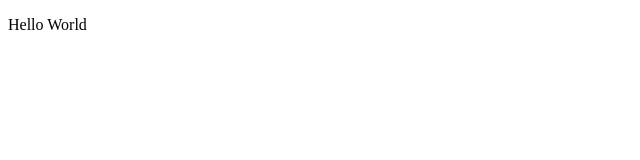
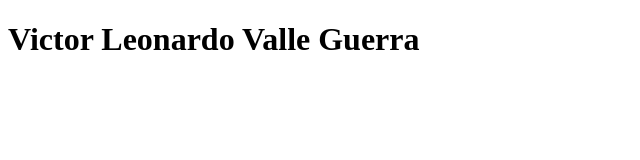
Before and after one commit to Aramisz13/Clase_programacion, a plain HTML site: page Index.html in a window 1280 px wide. Shown: the whole page, without its empty margins (0-640 px from the left). Drawn offline with Linux system fonts and the light colour scheme.

Commit message:
[+] Victor was here

```diff
--- a/Index.html
+++ b/Index.html
@@ -7,6 +7,6 @@
     <title>Sitio web Aramis Alejandro Aguilar Huerta</title>
 </head>
 <body>
-    <p>Hello World</p>
+    <h1>Victor Leonardo Valle Guerra</h1>
 </body>
 </html>
```
